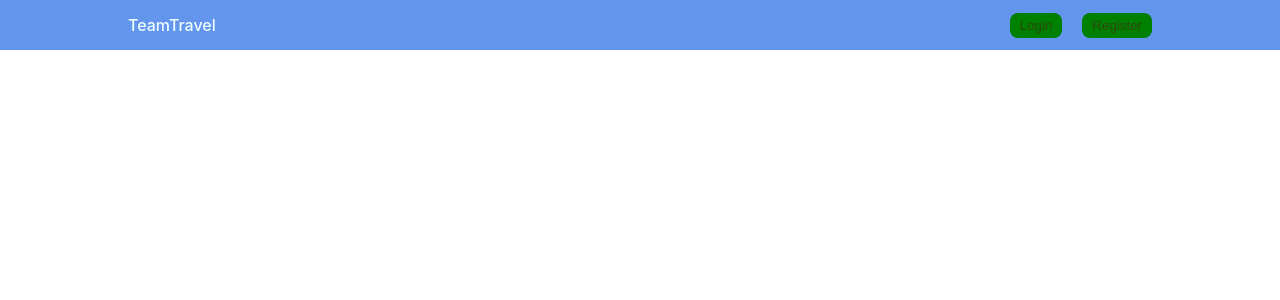
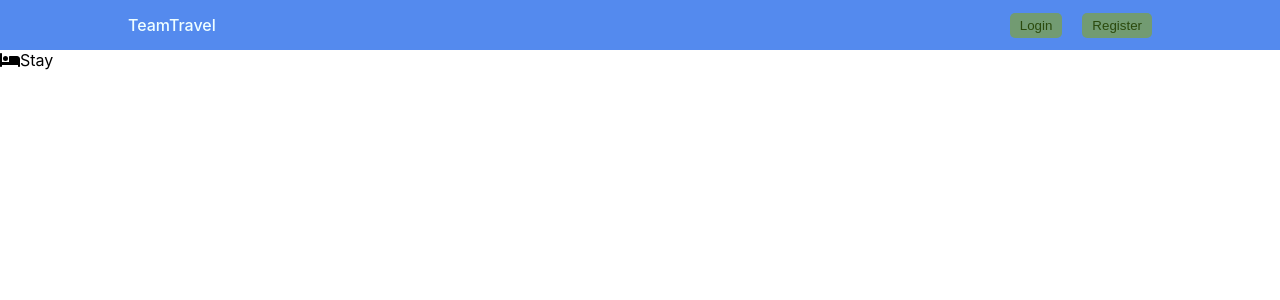
Before and after one commit to saifee403/git, a React (Create React App) app: page / in a window 1280 px wide. Shown: the top 300 px of the page. Built offline with nearby package versions, Linux system fonts and the light colour scheme.

Commit message:
change color of navbar

```diff
--- a/src/component/header/Header.jsx
+++ b/src/component/header/Header.jsx
@@ -1,11 +1,14 @@
 import "./header.css"
+import { FontAwesomeIcon } from '@fortawesome/react-fontawesome'
+import { faBed } from '@fortawesome/free-solid-svg-icons'
 
 function Header() {
   return (
     <div className="header">
       <div className="headerList">
         <div className="headerListItem">
-
+        <FontAwesomeIcon icon={faBed} />
+        <span>Stay</span>
         </div>
       </div>
     </div>
--- a/src/component/navbar/navbar.css
+++ b/src/component/navbar/navbar.css
@@ -1,6 +1,6 @@
 .navbar{
     height: 50px;
-    background-color: cornflowerblue;
+    background-color: rgb(84, 138, 238);
     display: flex;
     justify-content: center;
 }
@@ -23,6 +23,6 @@
     padding: 5px 10px;
     cursor: pointer;
     color: rgb(42, 73, 12);
-    background-color: green;
-    border-radius: 8px;
+    background-color: rgb(114, 155, 114);
+    border-radius: 5px;
 }
```
